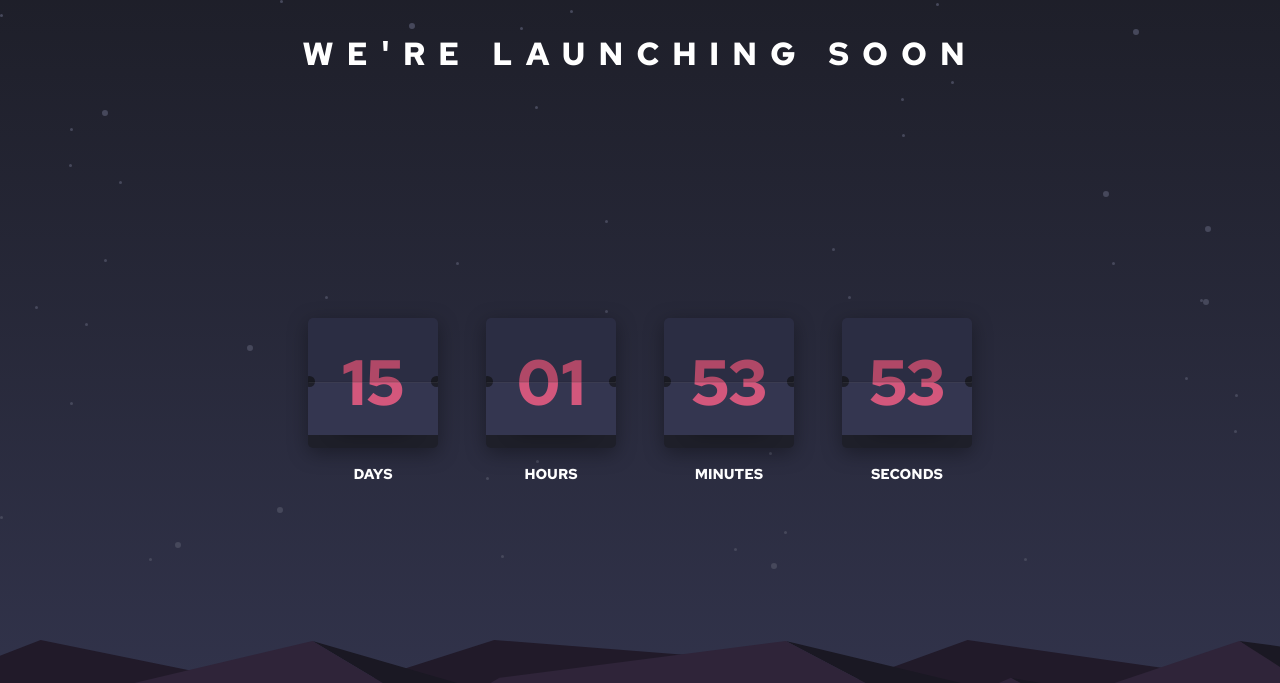
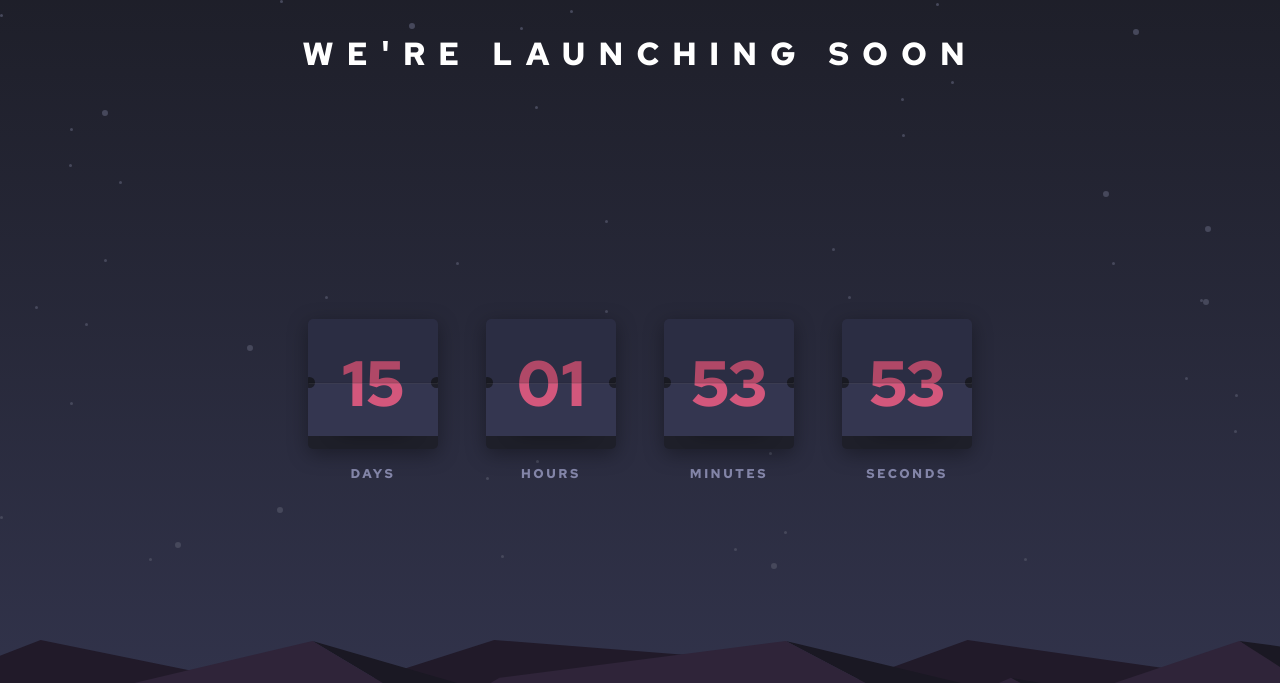
Before and after one commit to sukanyagurav/Frontend-Mentor---Launch-countdown-timer, a plain HTML site: page index.html in a window 1280 px wide. Shown: the top 683 px of the page. Drawn offline with Linux system fonts and the light colour scheme.

```diff
--- a/style.css
+++ b/style.css
@@ -61,9 +61,11 @@ main{
 
 }
 .box h3{
-    color: var(--white);
-    font-size: 0.9rem;
+    color: var( --gray-blue);
+    font-size: 0.8rem;
     margin-top: 1rem;
+    font-weight: 100;
+    letter-spacing: 2.5px;
 }
 .box-content{
     width: 130px;
@@ -127,6 +129,7 @@ hr{
     font-size: 4rem;
     opacity:0.8;
     font-size: clamp(1rem, 1rem + 3.9vw,4rem);
+
 }
 footer{
     background-image: url('images/pattern-hills.svg');
```
